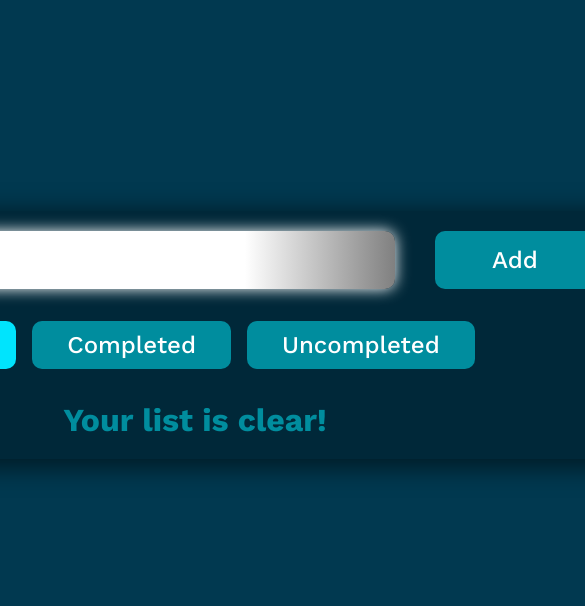
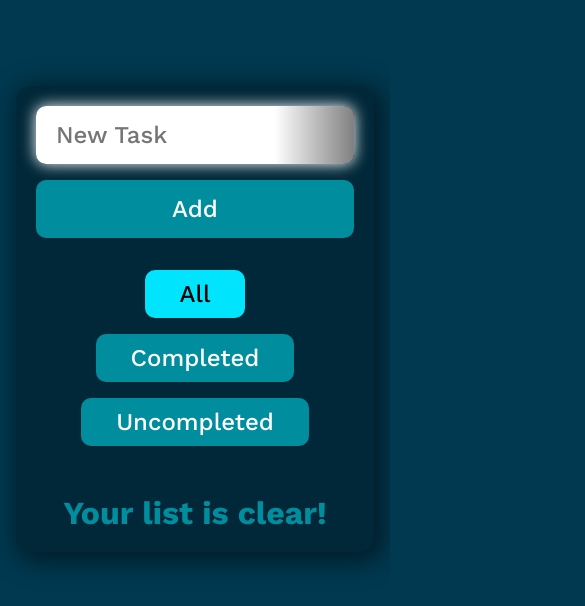
Before and after one commit to JEKO10/To-do-app, a React (Create React App) app: page / in a window 390 px wide. Shown: the top 606 px of the page, 585 px wide, since content can reach past the window. Built offline with nearby package versions, Linux system fonts and the light colour scheme.

Commit message:
responsive finished

```diff
--- a/src/App.js
+++ b/src/App.js
@@ -61,7 +61,9 @@ function App() {
           filtered={filtered}
         />
       ) : (
-        <h1 style={{ color: "#008d9e" }}>Your list is clear!</h1>
+        <h1 style={{ color: "#008d9e", textAlign: "center" }}>
+          Your list is clear!
+        </h1>
       )}
     </main>
   );
--- a/src/scss/_config.scss
+++ b/src/scss/_config.scss
@@ -16,3 +16,21 @@ $primaryFont: "Work Sans", sans-serif;
     @content;
   }
 }
+
+@mixin mediaMedium {
+  @media screen and (max-width: 768px) {
+    @content;
+  }
+}
+
+@mixin mediaMediumLow {
+  @media screen and (max-width: 576px) {
+    @content;
+  }
+}
+
+@mixin mediaSmall {
+  @media screen and (max-width: 480px) {
+    @content;
+  }
+}
--- a/src/scss/_responsive.scss
+++ b/src/scss/_responsive.scss
@@ -1,3 +1,60 @@
 @include mediaMediumLarge {
+  main {
+    min-width: 600px;
+  }
+}
 
+@include mediaMedium {
+  main {
+    min-width: 50vw;
+    margin: 5rem 2rem 2rem;
+  }
+
+  .filter {
+    flex-direction: column;
+    width: 80%;
+
+    button {
+      margin-bottom: 1rem;
+    }
+  }
 }
+
+@include mediaMediumLow {
+  .addTask form {
+    flex-direction: column;
+
+    input {
+      width: 100%;
+      margin-bottom: 1rem;
+    }
+
+    button {
+      width: 100%;
+    }
+  }
+}
+
+@include mediaSmall {
+  main {
+    padding: 20px 20px;
+    margin: 5rem 1rem 2rem;
+  }
+
+  .tasks {
+    width: 100%;
+
+    .task {
+      padding: 15px 20px;
+      flex-wrap: wrap;
+
+      h1 {
+        font-size: 1.2rem;
+      }
+
+      button {
+        font-size: 1.2rem;
+      }
+    }
+  }
+}
```
